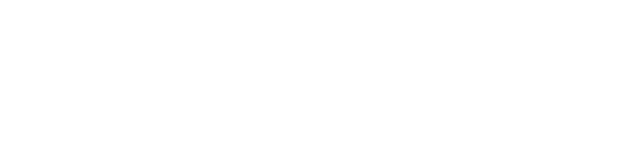
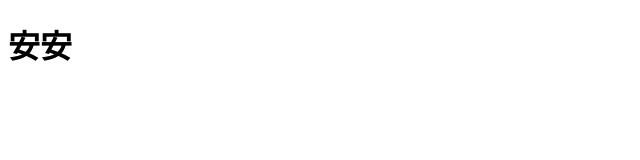
Before and after one commit to Ivy561/20190126_git_demo, a plain HTML site: page index.html in a window 1280 px wide. Shown: the whole page, without its empty margins (0-640 px from the left). Drawn offline with Linux system fonts and the light colour scheme.

Commit message:
for test

```diff
--- a/index.html
+++ b/index.html
@@ -7,6 +7,6 @@
     <title>Document</title>
 </head>
 <body>
-
+    <h1>安安</h1>
 </body>
 </html>
```
